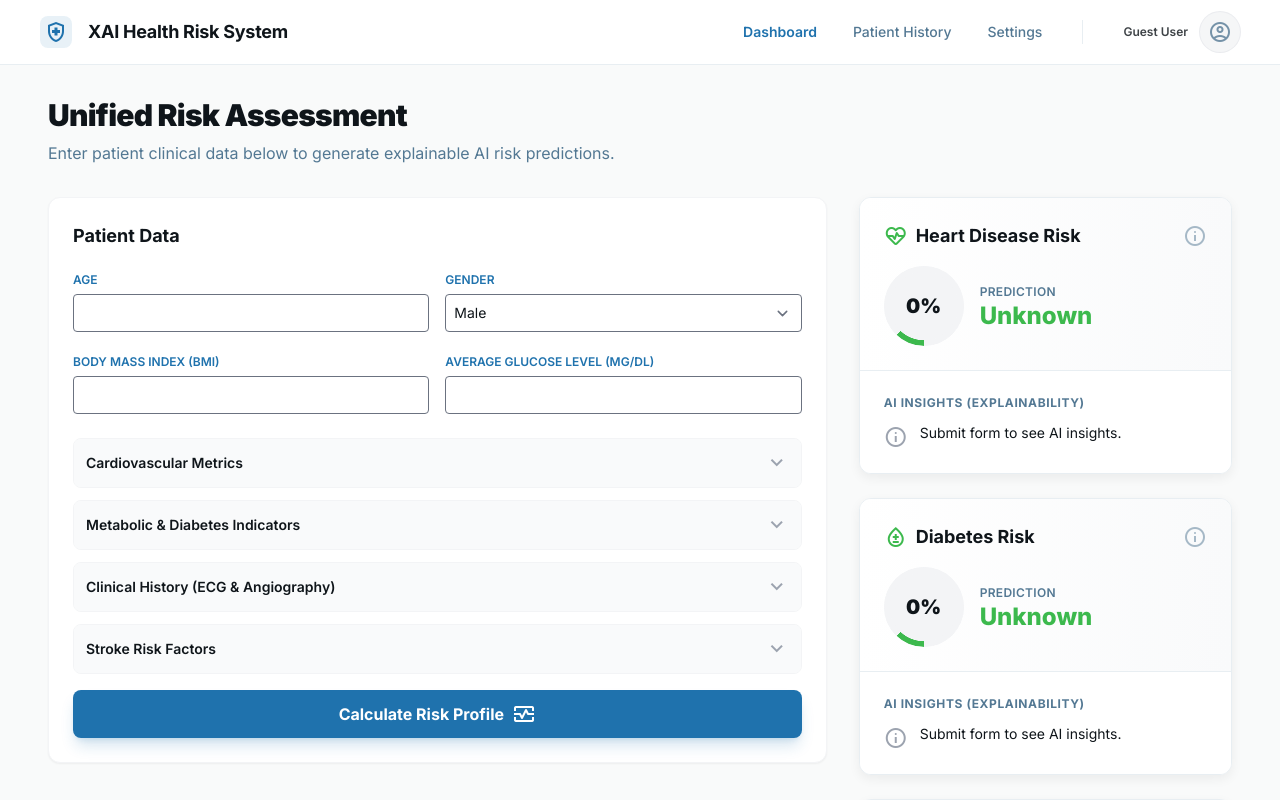
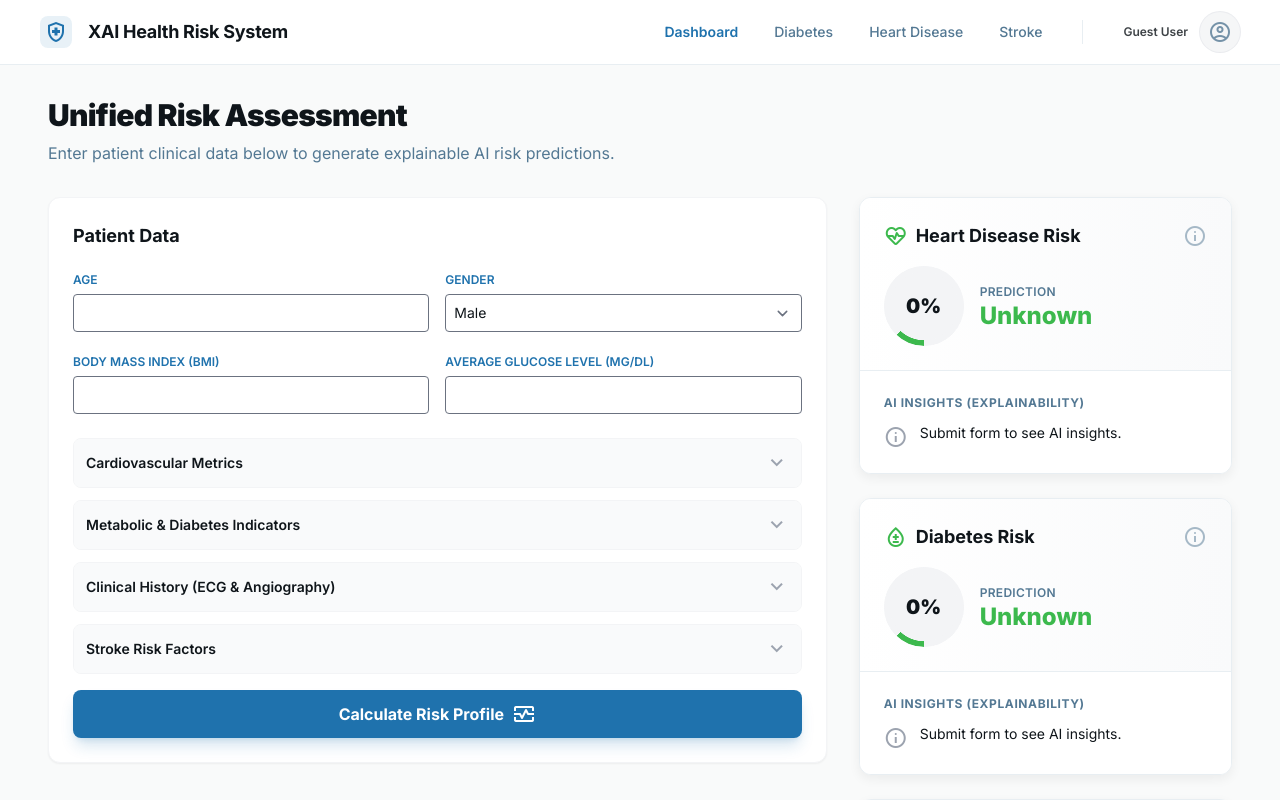
Before and after one commit to KarikariSamuelZachary/xai-health-risk-system, a Next.js app in the folder frontend/: page / in a window 1280 px wide. Shown: the top 800 px of the page. Built offline with nearby package versions, Linux system fonts and the light colour scheme.

Commit message:
feat(header): add navigation links to standalone assessment pages

```diff
--- a/frontend/src/components/header.tsx
+++ b/frontend/src/components/header.tsx
@@ -23,18 +23,24 @@ const Header: React.FC = () => {
           <Link className="text-primary text-sm font-semibold" href="/">
             Dashboard
           </Link>
-          <a
-            className="text-[#537893] dark:text-gray-400 text-sm font-medium hover:text-primary transition-colors cursor-pointer"
-            onClick={(e) => handleComingSoon(e, "Patient History")}
+          <Link
+            className="text-[#537893] dark:text-gray-400 text-sm font-medium hover:text-primary transition-colors"
+            href="/diabetes"
           >
-            Patient History
-          </a>
-          <a
-            className="text-[#537893] dark:text-gray-400 text-sm font-medium hover:text-primary transition-colors cursor-pointer"
-            onClick={(e) => handleComingSoon(e, "Settings")}
+            Diabetes
+          </Link>
+          <Link
+            className="text-[#537893] dark:text-gray-400 text-sm font-medium hover:text-primary transition-colors"
+            href="/heart-disease"
           >
-            Settings
-          </a>
+            Heart Disease
+          </Link>
+          <Link
+            className="text-[#537893] dark:text-gray-400 text-sm font-medium hover:text-primary transition-colors"
+            href="/stroke"
+          >
+            Stroke
+          </Link>
         </div>
         <div className="h-6 w-px bg-[#e8eef2] dark:bg-gray-700 mx-2"></div>
         <div className="flex items-center gap-3">
```
